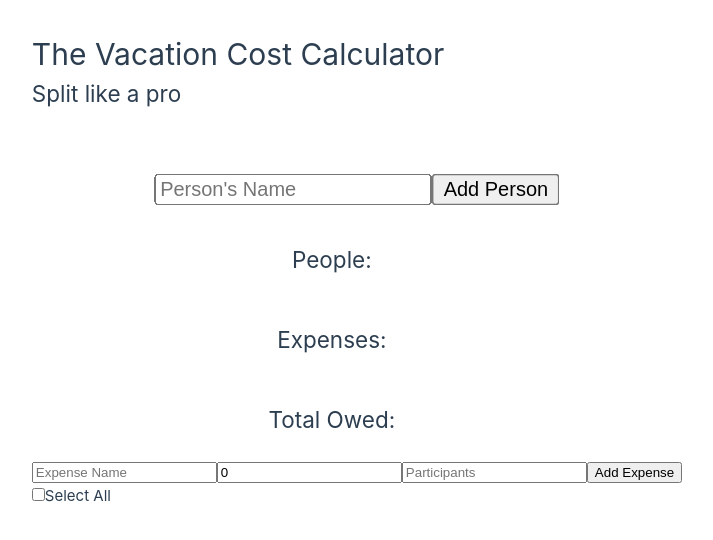
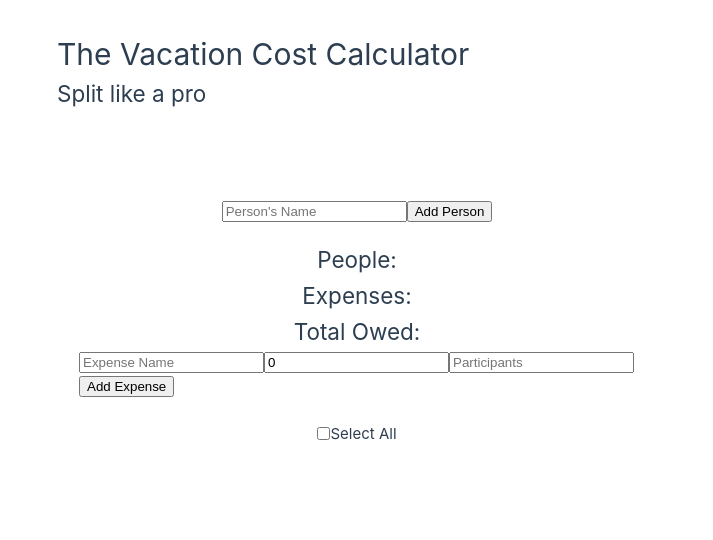
Before and after one commit to mwrowan89/Cost-Calculator, a Vue app: page / in a window 1280 px wide. Shown: the top 540 px of the page, without its empty margins (283-996 px from the left). Built offline with nearby package versions, Linux system fonts and the light colour scheme.

Commit message:
Added readability to webpage

```diff
--- a/src/components/ExpenseInput.vue
+++ b/src/components/ExpenseInput.vue
@@ -4,7 +4,7 @@
     <input v-model.number="amount" type="number" placeholder="Amount">
     <input v-model="participantsInput" type="text" placeholder="Participants">
     <button @click="addExpense">Add Expense</button>
-    <br>
+    <br><br>
     <div class="selectAll">
       <input type="checkbox" v-model="selectAll" @change="toggleSelectAll">
     <label>Select All</label>
@@ -66,4 +66,11 @@ export default {
   margin: 5px;
 
 }
+
+.selectAll {
+  display: flex;
+  flex-direction: row;
+  justify-content: center;
+  align-items: center;
+}
 </style>
--- a/src/components/PersonInput.vue
+++ b/src/components/PersonInput.vue
@@ -25,7 +25,7 @@ export default {
 
 <style scoped>
 .person-input {
-  scale: 150%;
+  scale: 100%;
   display: flex;
   justify-content: center;
   align-items: center;
--- a/src/components/PersonList.vue
+++ b/src/components/PersonList.vue
@@ -22,9 +22,12 @@ export default {
 </script>
 
 <style scoped>
-.people-input {
+/* .people-input {
   display: flex;
-}
+  border-bottom: 2px solid white;
+  border-bottom: 2px solid var(--color-border);
+
+} */
 
 .list {
   display: flex;
--- a/src/views/CostCalculatorView.vue
+++ b/src/views/CostCalculatorView.vue
@@ -1,6 +1,6 @@
 <template>
-  <div>
-    <person-input @add-person="addPerson"></person-input>
+  <div class="display">
+    <person-input class="addPerson" @add-person="addPerson"></person-input>
     <person-list class="people" :people="people" @remove-person="removePerson"></person-list>
     <expense-list class="expenses" :expenses="expenses" @remove-expense="removeExpense"></expense-list>
     <div class="total-owed">
@@ -82,9 +82,8 @@ export default {
 </script>
 
 <style scoped>
-.people,
-.expenses,
-.total-owed {
+
+.display{
   display: flex;
   flex-direction: column;
   flex-wrap: wrap;
```
